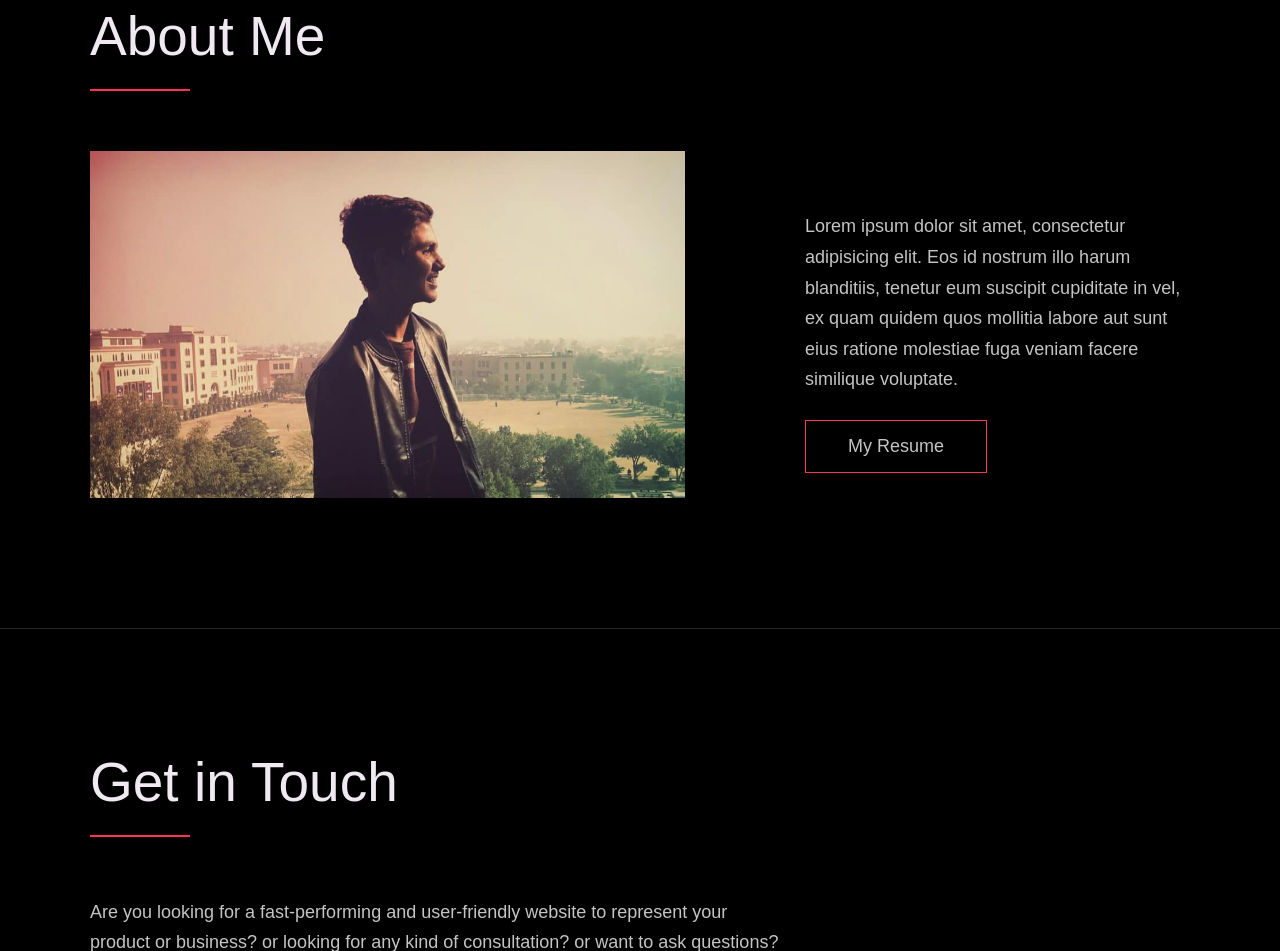
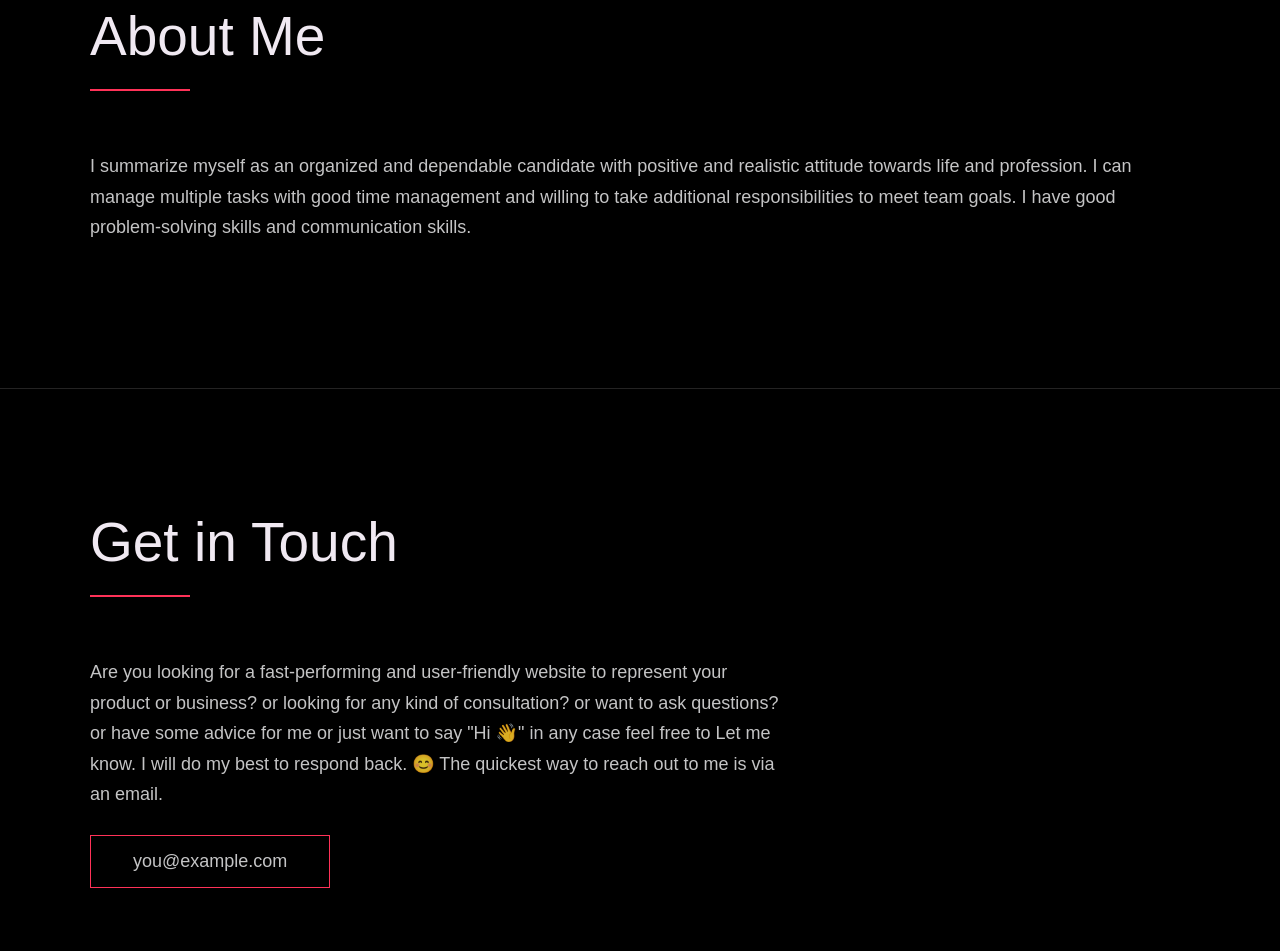
Before and after one commit to maruthisriram/maruthisriram, a website built with Parcel: page index.html in a window 1280 px wide. Shown: the part 2754-3705 px from the top of the page. Built offline with nearby package versions, Linux system fonts and the light colour scheme; files whose address does not match are found by name.

Commit message:
commit-4

```diff
--- a/index.html
+++ b/index.html
@@ -99,24 +99,13 @@
   <section class="about" id="about">
     <div class="row">
       <h2>About Me</h2>
-      <div class="about__content">
-        <div class="about__text">
           <!-- Replace the below paragraph with info about yourself -->
           <p>
-            Lorem ipsum dolor sit amet, consectetur adipisicing elit. Eos id
-            nostrum illo harum blanditiis, tenetur eum suscipit cupiditate
-            in vel, ex quam quidem quos mollitia labore aut sunt eius
-            ratione molestiae fuga veniam facere similique voluptate.
+            I summarize myself as an organized and dependable candidate with positive and realistic attitude
+            towards life and profession. I can manage multiple tasks with good time management and willing to
+            take additional responsibilities to meet team goals. I have good problem-solving skills and
+            communication skills.
           </p>
-          <!-- Provide a link to your resume -->
-          <a href="#" class="btn">My Resume</a>
-        </div>
-
-        <div class="about__photo-container">
-          <!-- Add a nice photo of yourself -->
-          <img class="about__photo" src="./img/syed-ali-hussnain.jpg" alt="" />
-        </div>
-      </div>
     </div>
   </section>
 </main>
```
